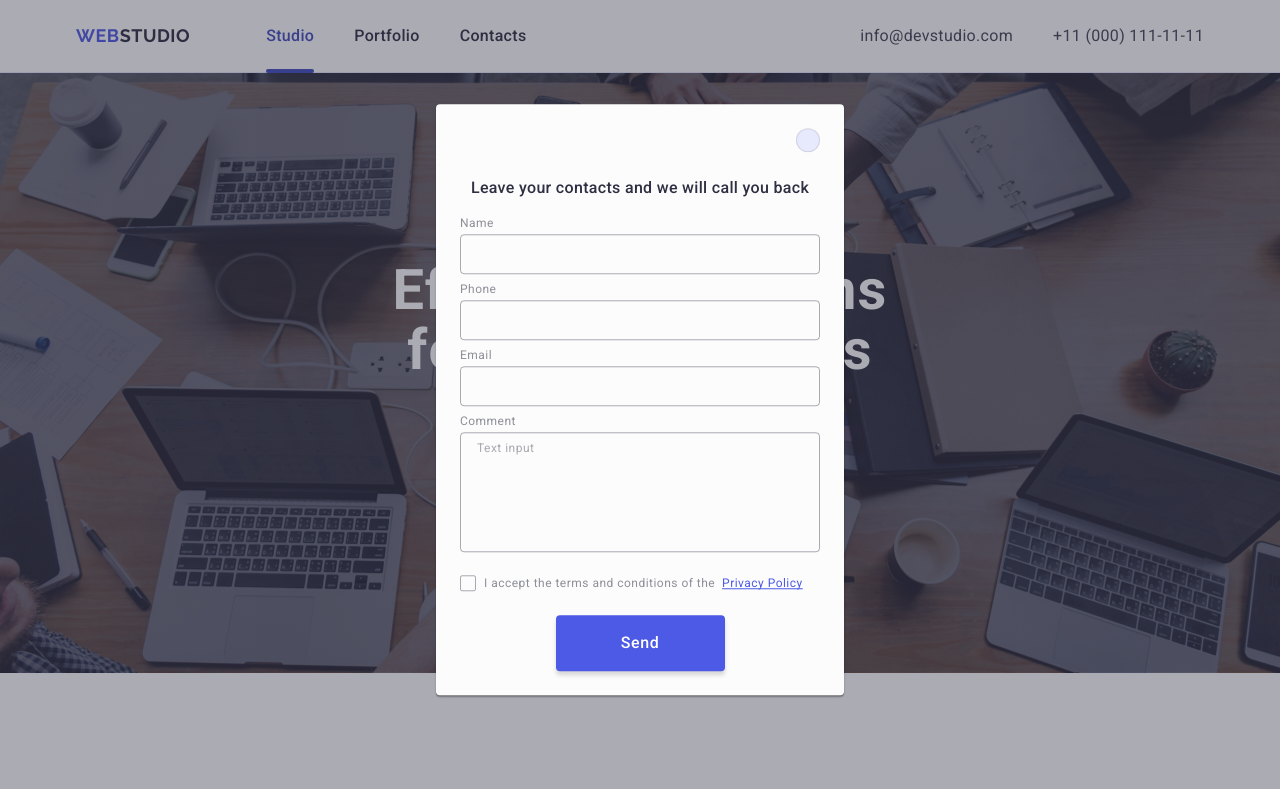
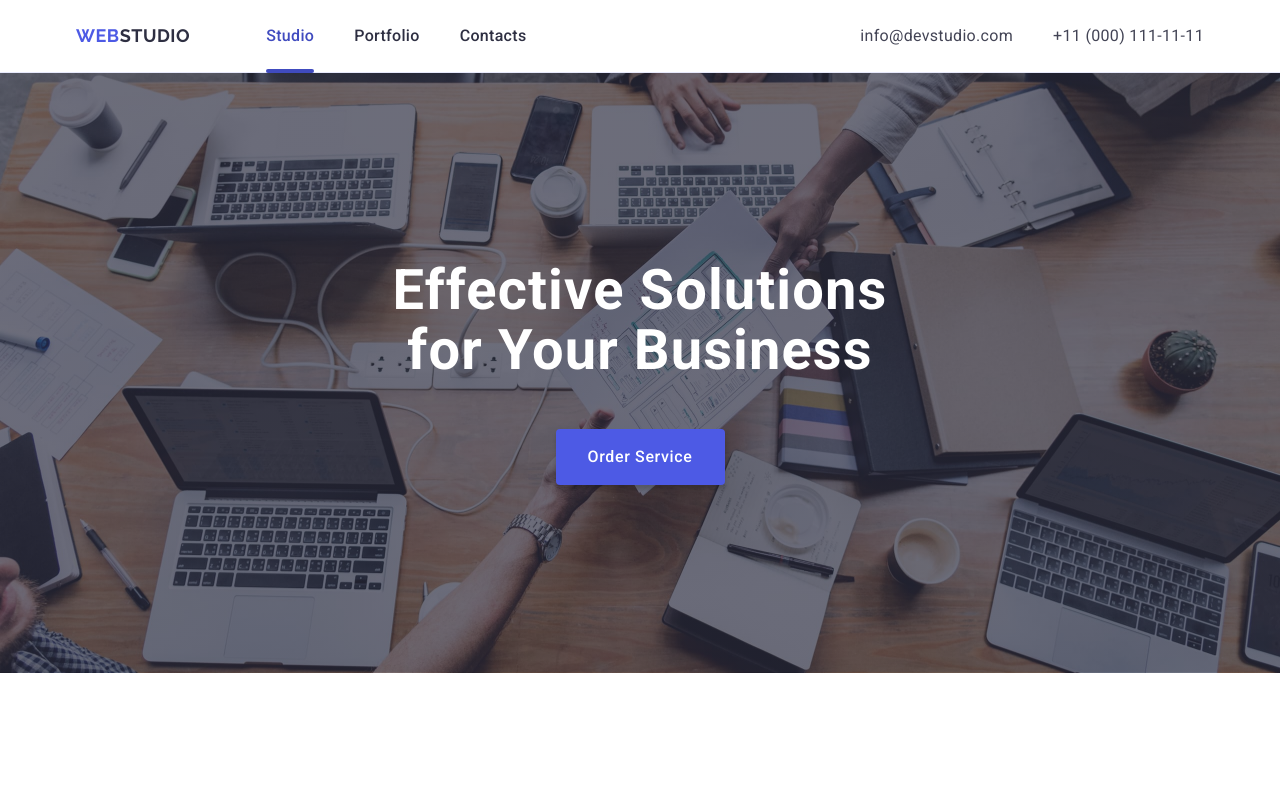
Before and after one commit to Valentyna-Pidopryhora/goit-markup-hw-05, a plain HTML site: page index.html in a window 1280 px wide. Shown: the top 789 px of the page. Drawn offline with nearby package versions, Linux system fonts and the light colour scheme.

Commit message:
check mistake

```diff
--- a/css/styles.css
+++ b/css/styles.css
@@ -451,6 +451,7 @@ img {
   line-height: 1.5;
   letter-spacing: 0.02em;
   color: #fff;
+  margin-bottom: 16px;
 }
 .footer-input {
   border: 1px solid #fff;
@@ -499,7 +500,7 @@ img {
 .footer-btn:focus {
   background-color: #31d0aa;
 }
-.backdrop {
+.modal-overlay {
   width: 100%;
   height: 100%;
   position: fixed;
--- a/index.html
+++ b/index.html
@@ -561,7 +561,7 @@
         </div>
       </div>
     </footer>
-    <div class="backdrop is-open">
+    <div class="modal-overlay">
       <div class="modal">
         <button type="button" class="modal-close-btn">
           <svg class="modal-close-icon" width="8" height="8">
```
